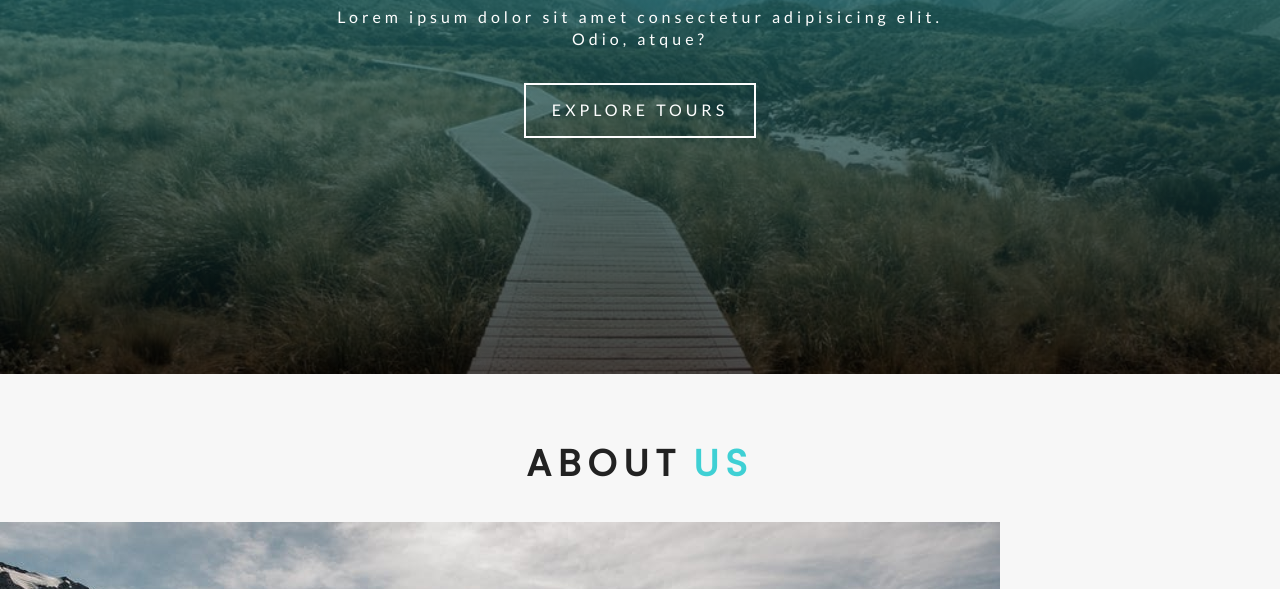
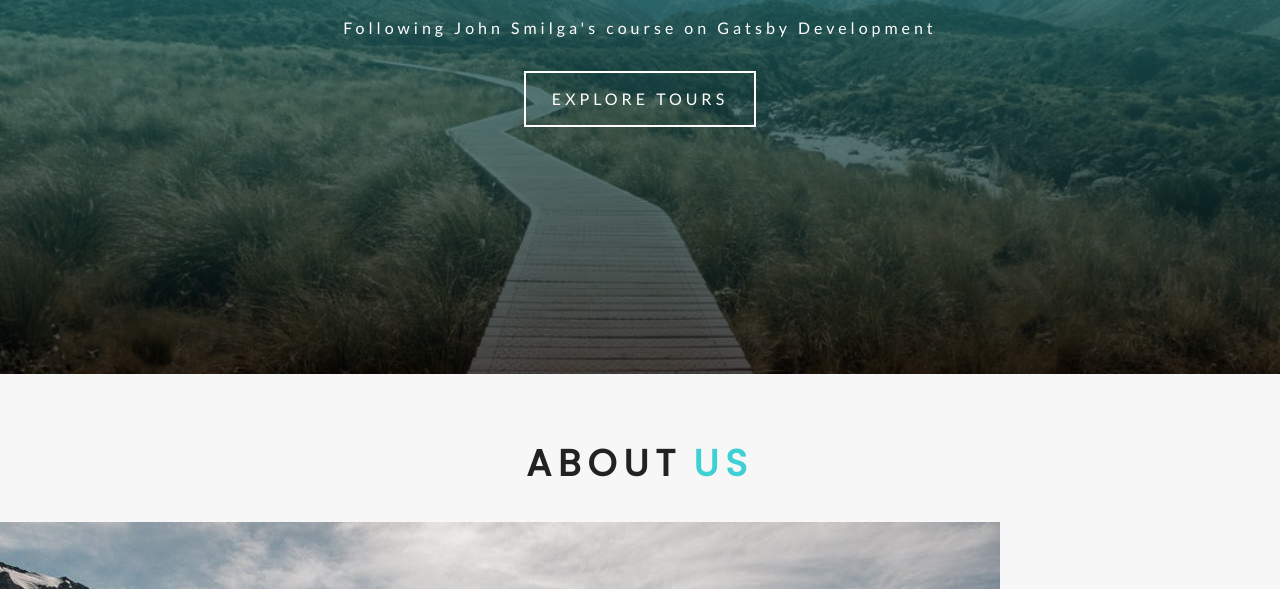
Before and after one commit to mwptje/gatsby-course-travel-site, a Gatsby site: page / in a window 1280 px wide. Shown: the part 511-1100 px from the top of the page. Built offline with nearby package versions, Linux system fonts and the light colour scheme; Gatsby itself is replaced by a stand-in of ours.

Commit message:
changed banner info

```diff
--- a/src/pages/index.js
+++ b/src/pages/index.js
@@ -17,7 +17,7 @@ export default () => (
     <SimpleHero>
       <Banner
         title="continue exploring"
-        info="Lorem ipsum dolor sit amet consectetur adipisicing elit. Odio, atque?"
+        info="Following John Smilga's course on Gatsby Development"
       >
         <Link to="/tours" className="btn-white">
           explore tours
```
